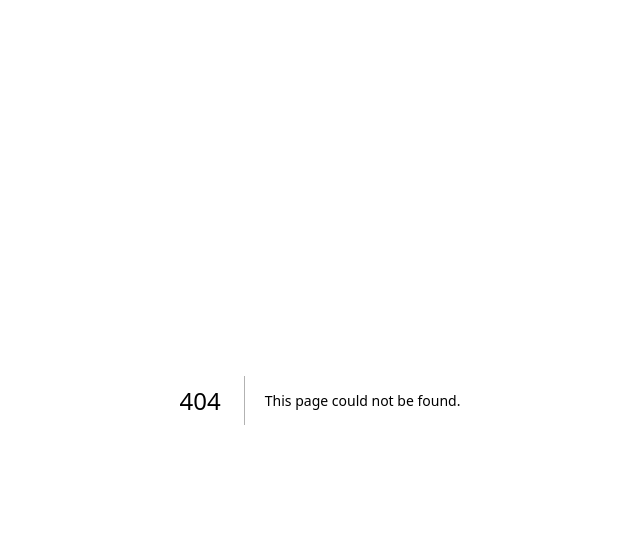
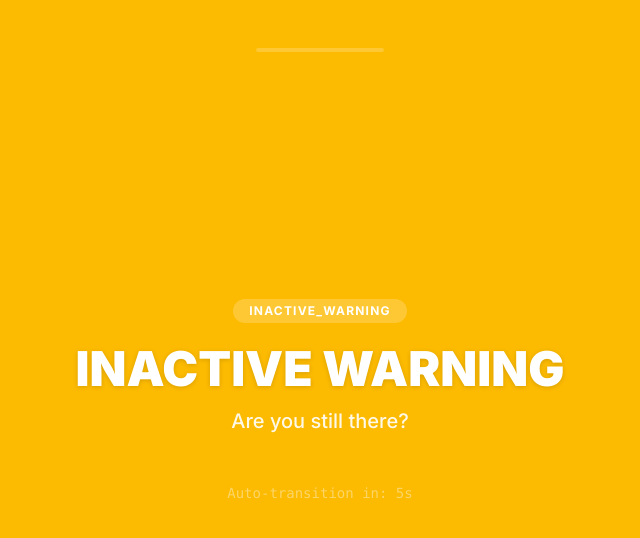
Before and after one commit to Anush-kulal/Embedx, a Next.js app: page /patient-app in a window 1280 px wide. Before the commit this address had no page. Shown: the top 538 px of the page, without its empty margins (320-960 px from the left). Built offline with nearby package versions, Linux system fonts and the light colour scheme.

Commit message:
feat: implement patient state machine and UI with debug override panel

```diff
--- /dev/null
+++ b/src/app/patient-app/page.js
@@ -0,0 +1,128 @@
+'use client';
+import { useState, useEffect, useCallback } from 'react';
+
+/**
+ * usePatientState Hook
+ * Manages the state machine and inactivity timer.
+ */
+function usePatientState() {
+  const [state, setState] = useState('IDLE');
+  const [seconds, setSeconds] = useState(0);
+
+  const reset = useCallback(() => {
+    setState('IDLE');
+    setSeconds(0);
+  }, []);
+
+  useEffect(() => {
+    // Stop progression if already in critical state
+    if (state === 'CRITICAL_ALERT') return;
+
+    const interval = setInterval(() => {
+      setSeconds((prev) => {
+        const next = prev + 1;
+        // Transition every 5 seconds for demo purposes
+        if (next >= 5) {
+          if (state === 'IDLE') setState('INACTIVE_WARNING');
+          else if (state === 'INACTIVE_WARNING') setState('AWAITING_VOICE');
+          else if (state === 'AWAITING_VOICE') setState('CRITICAL_ALERT');
+          return 0;
+        }
+        return next;
+      });
+    }, 1000);
+
+    return () => clearInterval(interval);
+  }, [state]);
+
+  return { state, setState, reset, seconds };
+}
+
+export default function PatientApp() {
+  const { state, setState, reset, seconds } = usePatientState();
+  const [tapCount, setTapCount] = useState(0);
+  const [showDebug, setShowDebug] = useState(false);
+
+  // Hidden tap handler to open dev menu
+  const handleSecretTap = (e) => {
+    e.stopPropagation();
+    const newCount = tapCount + 1;
+    if (newCount >= 5) {
+      setShowDebug(true);
+      setTapCount(0);
+    } else {
+      setTapCount(newCount);
+    }
+  };
+
+  const states = {
+    IDLE: { color: 'bg-emerald-500', label: 'SYSTEM IDLE', sub: 'Monitoring vitals...' },
+    INACTIVE_WARNING: { color: 'bg-amber-400', label: 'INACTIVE WARNING', sub: 'Are you still there?' },
+    AWAITING_VOICE: { color: 'bg-sky-500', label: 'AWAITING VOICE', sub: 'Listening for response...' },
+    CRITICAL_ALERT: { color: 'bg-rose-600 animate-pulse', label: 'CRITICAL ALERT', sub: 'EMERGENCY DISPATCHED' }
+  };
+
+  const current = states[state];
+
+  return (
+    <div
+      className={`h-screen w-full flex flex-col items-center justify-center p-6 transition-all duration-700 ${current.color}`}
+      onClick={() => !showDebug && reset()}
+    >
+      <div className="text-center select-none">
+        <div className="mb-4 inline-block px-4 py-1 rounded-full bg-white/20 text-white text-xs font-bold tracking-widest uppercase">
+          {state}
+        </div>
+        <h1 className="text-5xl font-black text-white mb-2 drop-shadow-sm leading-tight">
+          {current.label}
+        </h1>
+        <p className="text-white/90 text-xl font-medium">
+          {current.sub}
+        </p>
+        <div className="mt-12 text-white/40 font-mono text-sm">
+          Auto-transition in: {5 - seconds}s
+        </div>
+      </div>
+
+      {/* Secret Interaction Area */}
+      {!showDebug && (
+        <div
+          className="absolute top-0 right-0 w-24 h-24 cursor-pointer"
+          onClick={handleSecretTap}
+        />
+      )}
+
+      {/* Development Debug Panel */}
+      {showDebug && (
+        <div className="absolute inset-x-0 bottom-0 bg-neutral-900 text-white p-8 rounded-t-[2.5rem] shadow-2xl border-t border-white/10 animate-in slide-in-from-bottom duration-300">
+          <div className="flex justify-between items-center mb-6">
+            <h2 className="font-extrabold text-xl">DEV OVERRIDE</h2>
+            <button
+              onClick={() => setShowDebug(false)}
+              className="w-8 h-8 flex items-center justify-center rounded-full bg-white/10"
+            >✕</button>
+          </div>
+
+          <div className="grid grid-cols-2 gap-3">
+            {Object.keys(states).map((s) => (
+              <button
+                key={s}
+                onClick={() => { setState(s); }}
+                className={`py-4 rounded-2xl text-[10px] font-bold tracking-widest uppercase border border-white/5 transition-active active:scale-95 ${state === s ? 'bg-white text-black' : 'bg-white/5'}`}
+              >
+                {s.replace('_', ' ')}
+              </button>
+            ))}
+          </div>
+
+          <p className="mt-6 text-center text-[10px] text-white/30 uppercase tracking-widest">
+            Tap background to reset normally
+          </p>
+        </div>
+      )}
+
+      {/* Mobile-First UI Polish */}
+      <div className="absolute top-12 left-1/2 -translate-x-1/2 w-32 h-1 bg-white/20 rounded-full" />
+    </div>
+  );
+}
```
